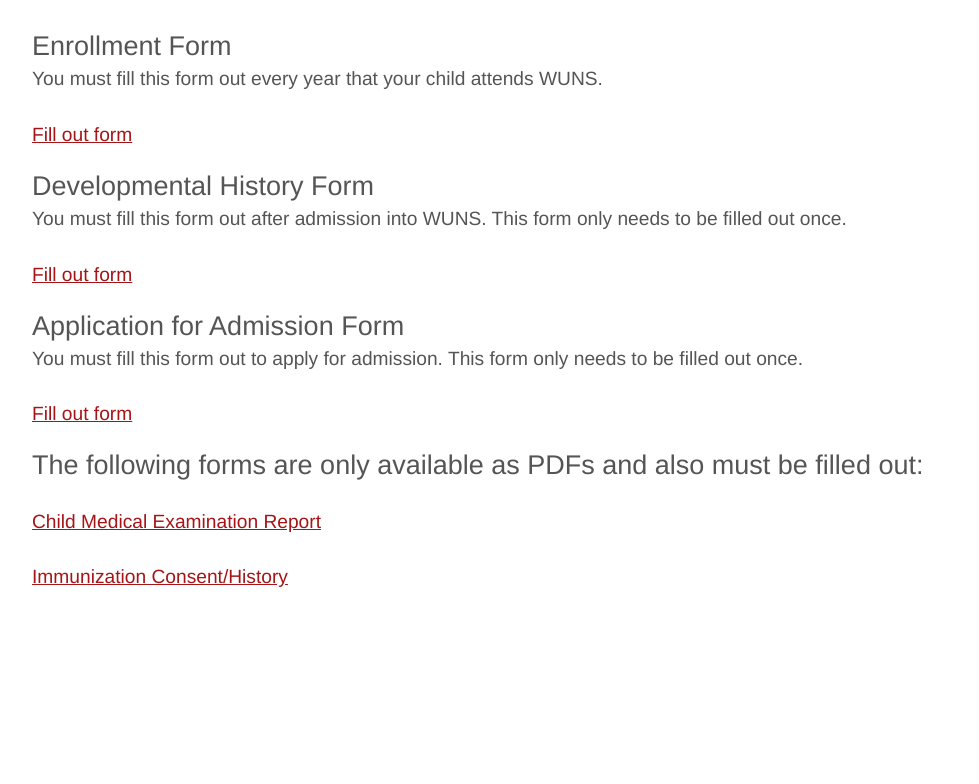
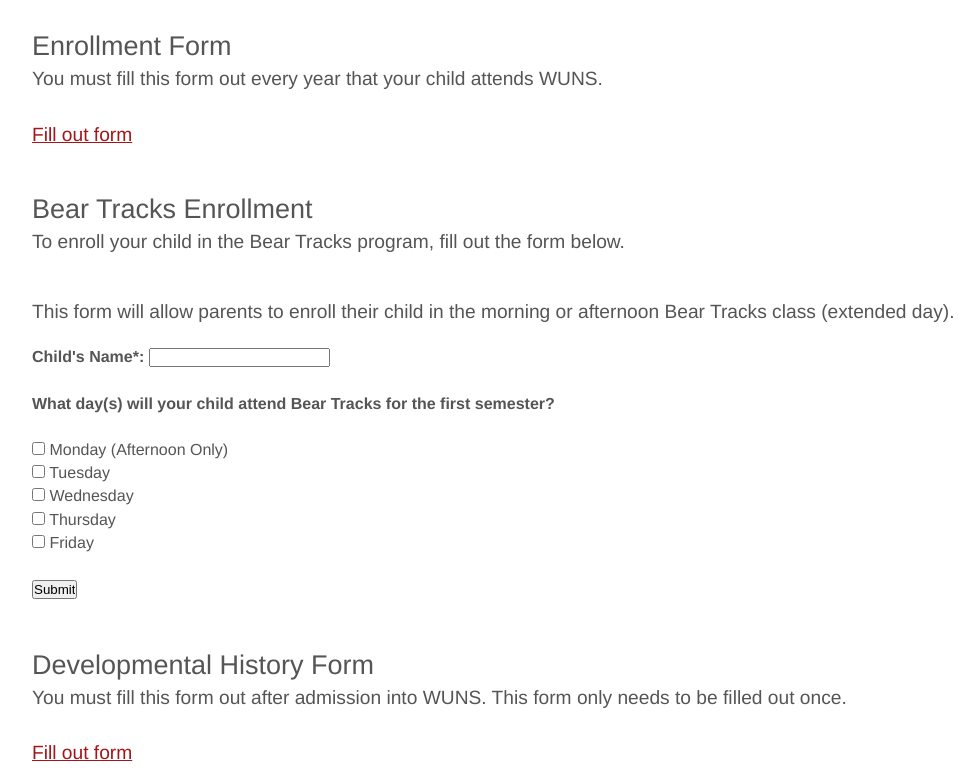
Before and after one commit to cse256-sp2023/information-foraging-project-monk_steuber_liao, a website: page files/forms.html in a window 1280 px wide. Shown: the part 487-1271 px from the top of the page, without its empty margins (28-1007 px from the left). Before the commit the page ends 1118 px from the top, so only its background shows below. Drawn offline with nearby package versions, Linux system fonts and the light colour scheme; files that its build step writes are made by us from their sources; files whose address does not match are found by name.

Commit message:
break tracks enrollment

```diff
--- a/files/forms.html
+++ b/files/forms.html
@@ -44,6 +44,46 @@
         <br>
         <a href="files/enroll.html">Fill out form</a>
       </p>
+        <br>
+        <h3>Bear Tracks Enrollment</h3>
+        <p>To enroll your child in the Bear Tracks program, fill out the form below.</p>
+        <br>
+      <p>
+        This form will allow parents to enroll their child in the morning or
+        afternoon Bear Tracks class (extended day).
+      </p>
+      <form action="#">
+        <h4>
+          Child's Name*:
+          <input type="text">
+        </h4>
+        <br>
+        <h4>
+          What day(s) will your child attend Bear Tracks for the first
+          semester?
+        </h4>
+        <br>
+        <label class="day-to-attend" for="mon-enroll"><input class="day-to-attend" id="mon-enroll" type="checkbox"
+            name="day-to-attend" value="Monday">
+          Monday (Afternoon Only) </label><br>
+        <label class="day-to-attend" for="tue-enroll"><input class="day-to-attend" id="tue-enroll" type="checkbox"
+            name="day-to-attend" value="Tuesday">
+          Tuesday</label><br>
+        <label class="day-to-attend" for="wed-enroll"><input class="day-to-attend" id="wed-enroll" type="checkbox"
+            name="day-to-attend" value="Wednesday">
+          Wednesday</label><br>
+        <label class="day-to-attend" for="thu-enroll"><input class="day-to-attend" id="thu-enroll" type="checkbox"
+            name="day-to-attend" value="Thursday">
+          Thursday</label><br>
+        <label class="day-to-attend" for="fri-enroll"><input class="day-to-attend" id="fri-enroll" type="checkbox"
+            name="day-to-attend" value="Friday">
+          Friday</label><br>
+        <br>
+        <input class="enrollment-form-submit" type="submit" value="Submit">
+      </form>
+      <br>
+      <br>
+
       <h3>Developmental History Form</h3>
       <p>
         You must fill this form out after admission into WUNS. This form only
```
Also changed, not shown: files/bear_tracks.html (+10 -0 lines).
